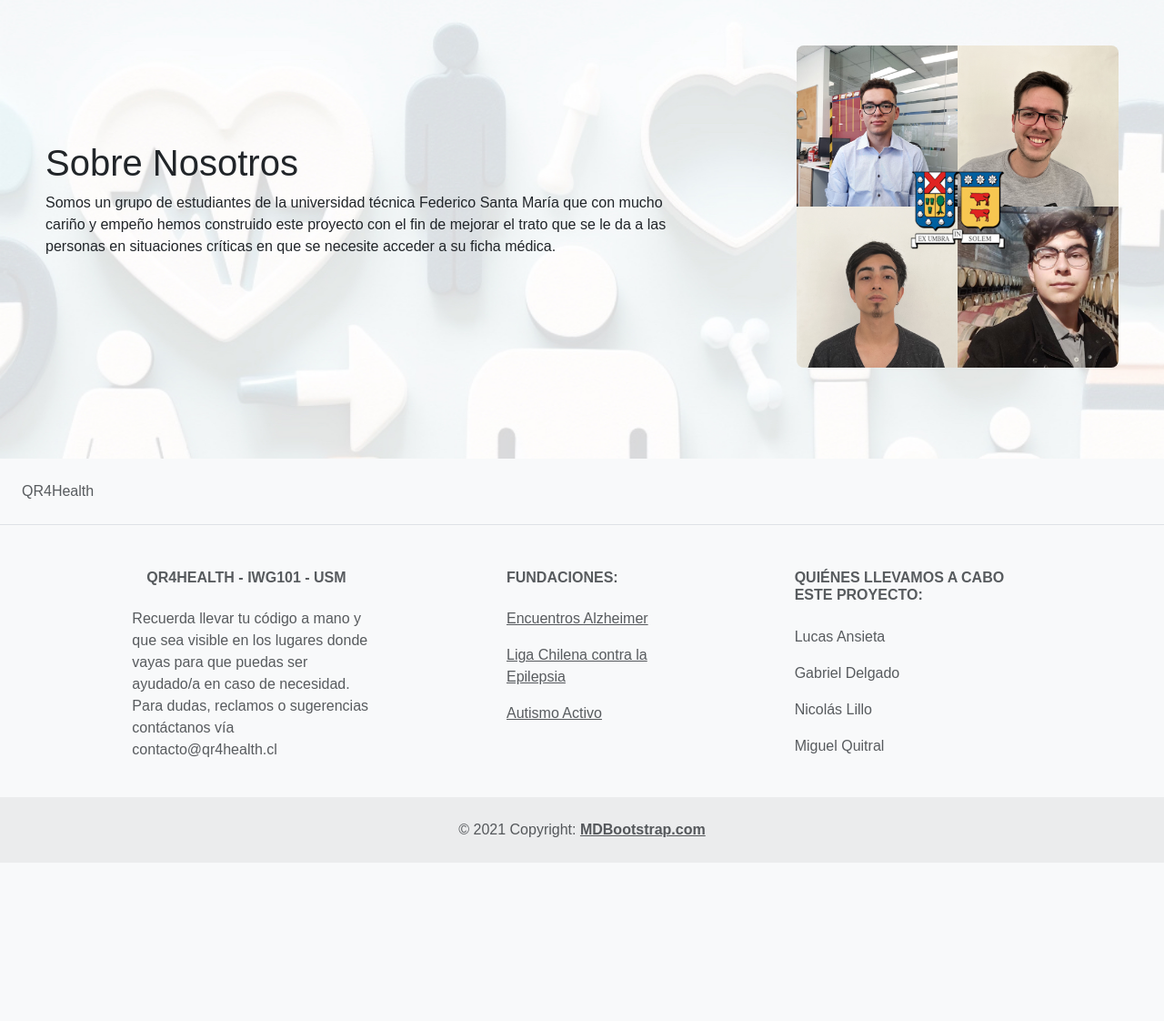
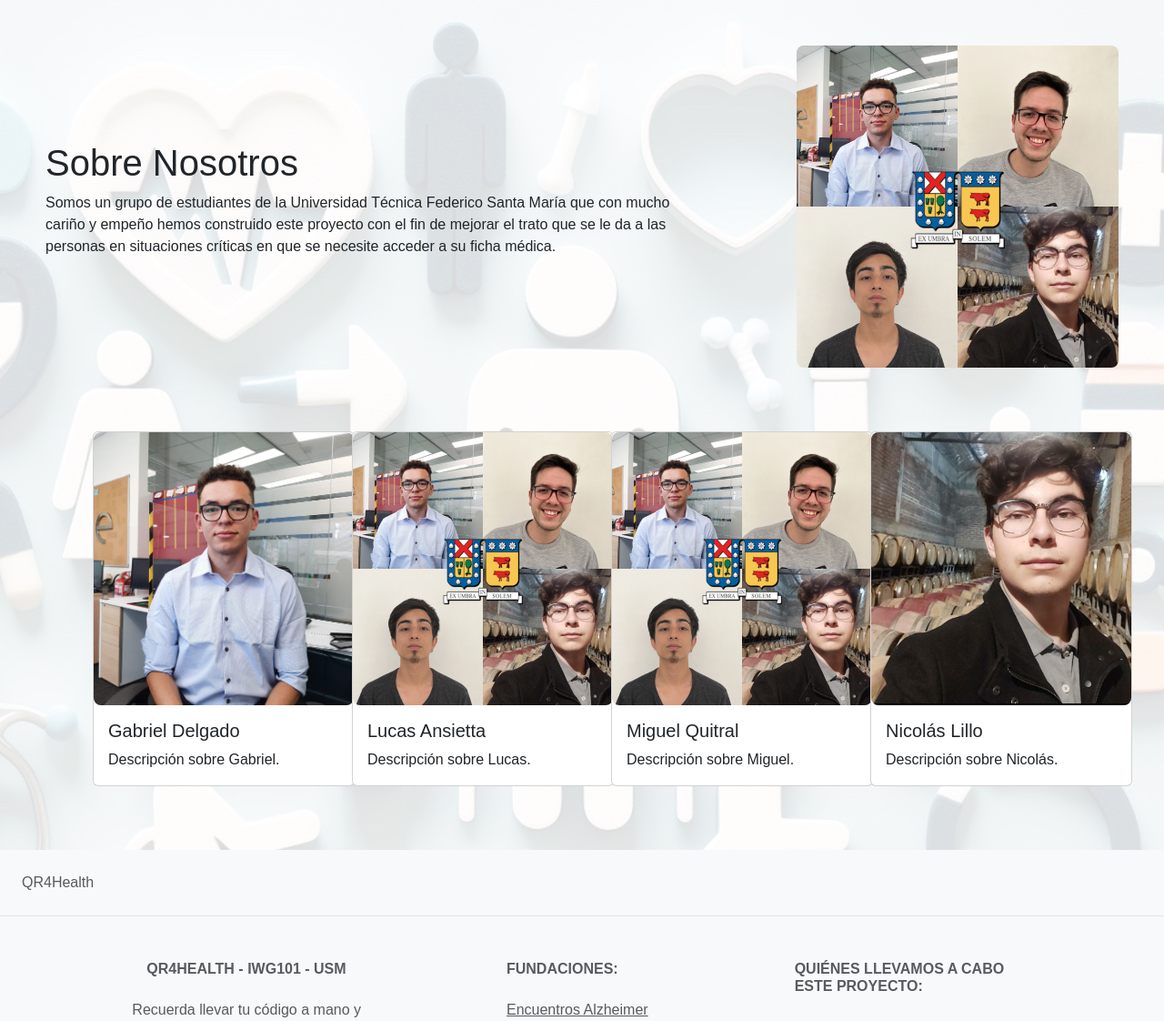
Before and after one commit to lansieta-usm/IWG-PROY4, a Django app: page /about/ in a window 1280 px wide. Shown: the part 59-1181 px from the top of the page at 91% size. Before the commit the page ends 1007 px from the top, so only its background shows below. Run offline with Django 4.2, Linux system fonts and the light colour scheme; some libraries are stand-ins or nearby versions.

Commit message:
cards about

```diff
--- a/proyecto_final/myapp/templates/about.html
+++ b/proyecto_final/myapp/templates/about.html
@@ -8,6 +8,7 @@
 <head>
     <meta charset="UTF-8">
     <meta name="viewport" content="width=device-width, initial-scale=1.0">
+    <link rel="stylesheet" href="{% static 'css/bootstrap.min.css' %}">
     <style>
         body {
             font-family: Arial, sans-serif;
@@ -28,7 +29,19 @@
         }
 
         .image {
-            width: 30%; /* se ajusta segun necesidad */
+            width: 30%; /* se ajusta según necesidad */
+            border-radius: 8px; /* radio para bordes redondeados */
+        }
+
+        .card {
+            width: 18rem;
+            margin: 20px;
+        }
+
+        .card img {
+            width: 100%;
+            height: 300px; /* Ajusta la altura según tus necesidades */
+            object-fit: cover; /* Asegura que la imagen cubra completamente el contenedor */
             border-radius: 8px; /* radio para bordes redondeados */
         }
     </style>
@@ -38,10 +51,54 @@
     <section class="about-section">
         <div class="text">
             <h1> Sobre Nosotros </h1>
-            <p>Somos un grupo de estudiantes de la universidad técnica Federico Santa María que con mucho cariño y empeño hemos construido este proyecto con el fin de mejorar el trato que se le da a las personas en situaciones críticas en que se necesite acceder a su ficha médica.</p>
+            <p>Somos un grupo de estudiantes de la Universidad Técnica Federico Santa María que con mucho cariño y empeño hemos construido este proyecto con el fin de mejorar el trato que se le da a las personas en situaciones críticas en que se necesite acceder a su ficha médica.</p>
         </div>
-        <img class="image" src="{% static 'foto collage.png' %}" alt="En orden de izq a derecha y de arriba hacia abajo, Gabriel Delgado, Lucas Ansietta, Miguel Quitral y Nicolás Lillo">
+        <img class="image" src="{% static 'foto collage.png' %}" alt="En orden de izquierda a derecha y de arriba hacia abajo, Gabriel Delgado, Lucas Ansietta, Miguel Quitral y Nicolás Lillo">
     </section>
+
+    <div class="container">
+        <div class="row">
+            <div class="col-md-3">
+                <div class="card">
+                    <img src="{% static 'foto gabriel.jpg' %}" class="card-img-top" alt="Foto de Gabriel Delgado">
+                    <div class="card-body">
+                        <h5 class="card-title">Gabriel Delgado</h5>
+                        <p class="card-text">Descripción sobre Gabriel.</p>
+                    </div>
+                </div>
+            </div>
+
+            <div class="col-md-3">
+                <div class="card">
+                    <img src="{% static 'foto collage.png' %}" class="card-img-top" alt="Foto de Lucas Ansietta">
+                    <div class="card-body">
+                        <h5 class="card-title">Lucas Ansietta</h5>
+                        <p class="card-text">Descripción sobre Lucas.</p>
+                    </div>
+                </div>
+            </div>
+
+            <div class="col-md-3">
+                <div class="card">
+                    <img src="{% static 'foto collage.png' %}" class="card-img-top" alt="Foto de Miguel Quitral">
+                    <div class="card-body">
+                        <h5 class="card-title">Miguel Quitral</h5>
+                        <p class="card-text">Descripción sobre Miguel.</p>
+                    </div>
+                </div>
+            </div>
+
+            <div class="col-md-3">
+                <div class="card">
+                    <img src="{% static 'foto nico.jpg' %}" class="card-img-top" alt="Foto de Nicolás Lillo">
+                    <div class="card-body">
+                        <h5 class="card-title">Nicolás Lillo</h5>
+                        <p class="card-text">Descripción sobre Nicolás.</p>
+                    </div>
+                </div>
+            </div>
+        </div>
+    </div>
 
 </body>
 </html>
```
Also changed, not shown: proyecto_final/myapp/static/foto gabriel.jpg (added), proyecto_final/myapp/static/foto nico.jpg (added).
